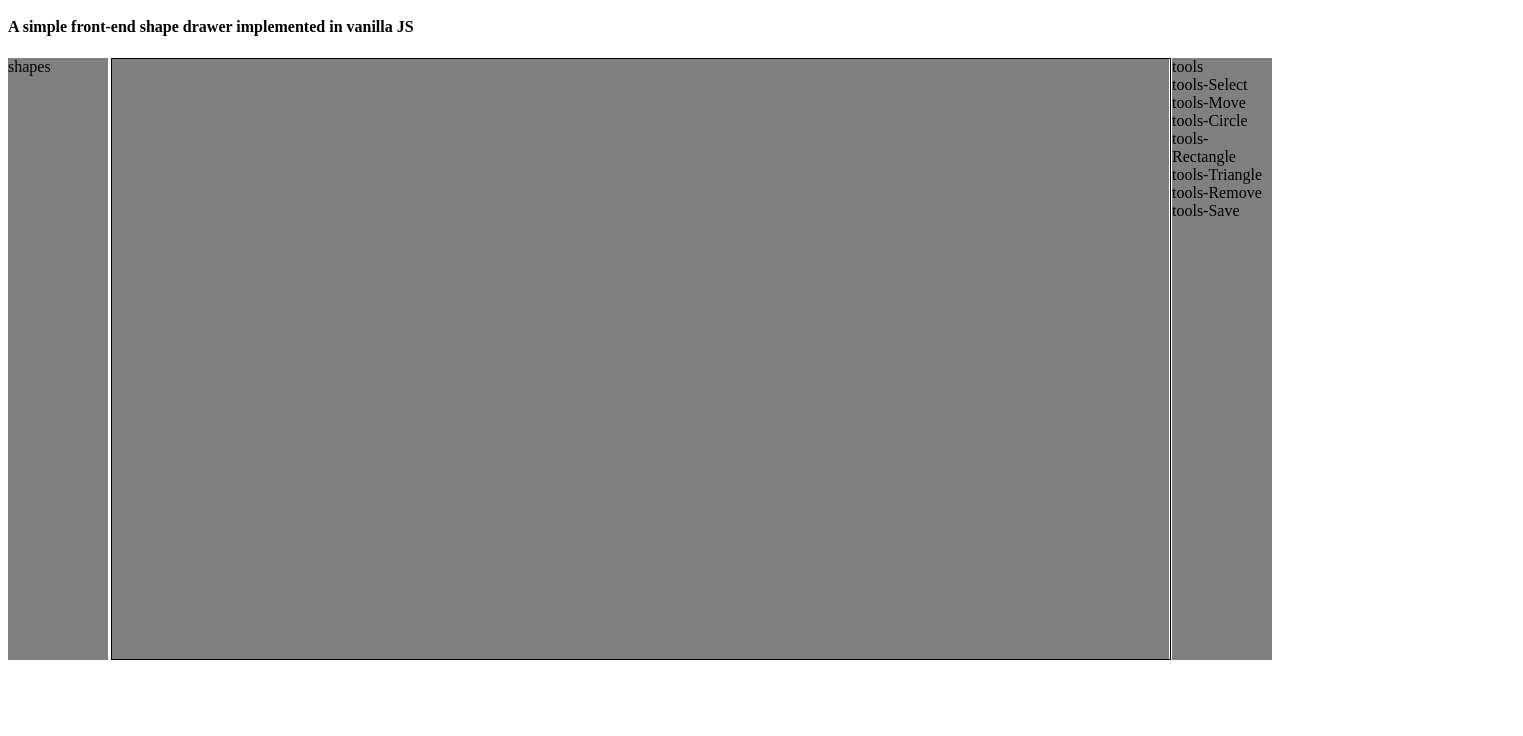
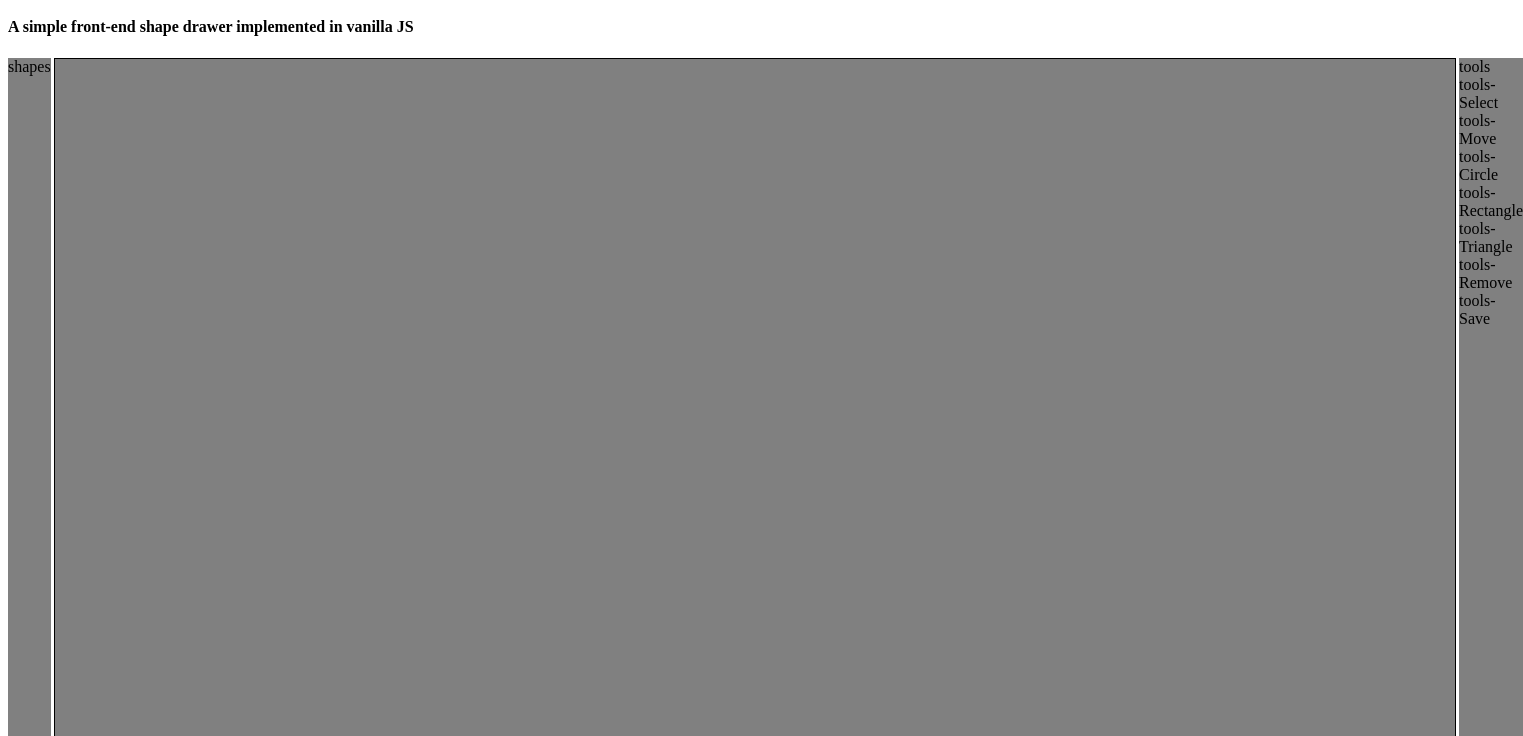
Before and after one commit to alirezaghey/shape-draw, a website built with webpack: page src/template.html in a window 1280 px wide. Shown: the part 48-784 px from the top of the page, 1523 px wide, since content can reach past the window. Built offline with nearby package versions, Linux system fonts and the light colour scheme.

Commit message:
canvas bug fix & more css width and heigth on canvas distorts the image. removed. added style for toolbar's selected tool

```diff
--- a/src/main.scss
+++ b/src/main.scss
@@ -7,20 +7,21 @@
 .container {
   display: grid;
   width: 100%;
-  grid-template-columns: 100px 1fr 100px;
+  grid-template-columns: 1fr 1fr 1fr;
   gap: 0.2rem;
   .sidebar-left {
     background-color: grey;
   }
   .sidebar-right {
     background-color: grey;
+    .selected {
+      color: red;
+    }
   }
   .main-content {
     background-color: grey;
 
     .canvas {
-      width: 100%;
-      height: 600px;
       border: 1px solid black;
     }
   }
```
